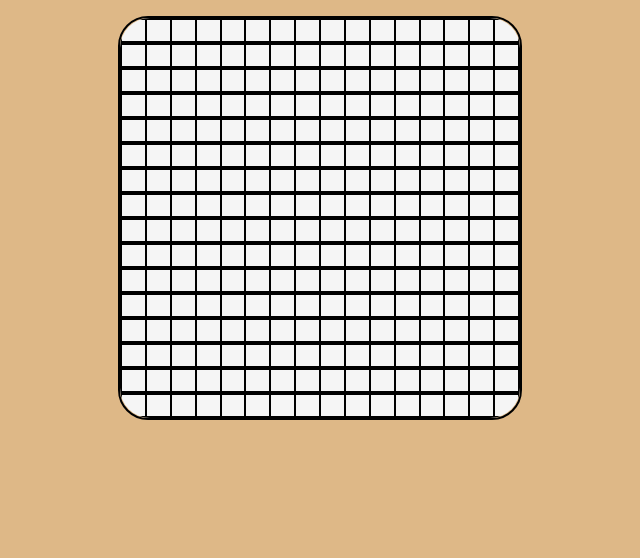
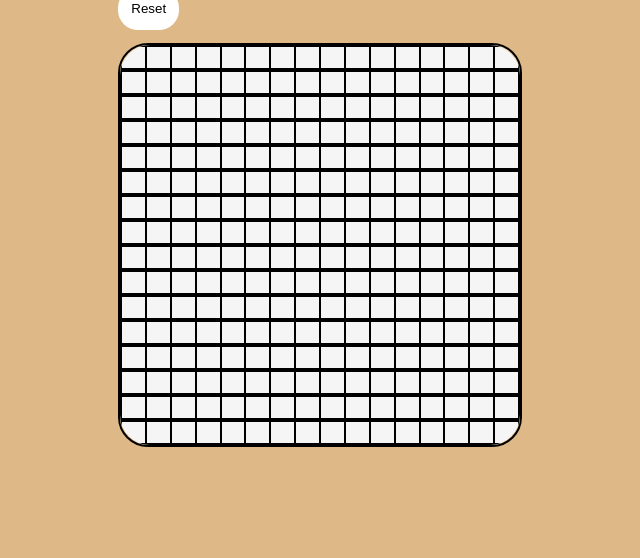
Before and after one commit to lahavrud/Etch-A-Sketch, a plain HTML site: page index.html in a window 1280 px wide. Shown: the part 242-800 px from the top of the page, without its empty margins (320-960 px from the left). Drawn offline with Linux system fonts and the light colour scheme.

Commit message:
Add reset button

```diff
--- a/index.html
+++ b/index.html
@@ -9,9 +9,15 @@
 </head>
 <body>
     <h1>Etch-a-Sketch</h1>
-    <div class="border">
-        <div class="board-container"></div>
+    <div>
+        <div class="board-options">
+            <button>Reset</button>
+        </div>
+        <div class="border">
+            <div class="board-container"></div>
+        </div>
     </div>
+
 
 </body>
 </html>
--- a/main.js
+++ b/main.js
@@ -1,5 +1,5 @@
-function createBoard(n){
-    const boardContainer = document.querySelector('.board-container');
+let boardContainer = document.querySelector('.board-container');
+function createBoard(n, boardContainer){
     for (let i = 0; i < n; i++) {
         const rowContainer = document.createElement('div');
         rowContainer.classList.add('row');
@@ -16,5 +16,9 @@ function createBoard(n){
 function colorOnHover (element){
     element.addEventListener('mouseover', () => element.style.backgroundColor='green');
 }
-
-createBoard(16);
+createBoard(16, boardContainer);
+const reset = document.querySelector('button');
+reset.addEventListener('click', () => {
+    boardContainer.replaceChildren();
+    createBoard(16, boardContainer);
+});
--- a/style.css
+++ b/style.css
@@ -31,6 +31,11 @@ h1 {
     border-radius: 30px;
     overflow: hidden;
 }
+
+.board-options {
+    display: flex;
+    justify-content: space-between;
+}
 .border {
     border: 2px black solid;
     border-radius: 30px;
@@ -46,3 +51,19 @@ h1 {
     border: 1px solid black;
     flex: 1;
 }
+
+button {
+    padding: 1em;
+    margin-bottom: 1em;
+    border-radius: 20px;
+    border: 0;
+    background-color: white;
+    color: black;
+
+}
+
+button:hover{
+    transform: scale(1.05);
+    background-color: rgb(191, 191, 191);
+    transition: transform 0.3s ease-in-out;
+}
```
